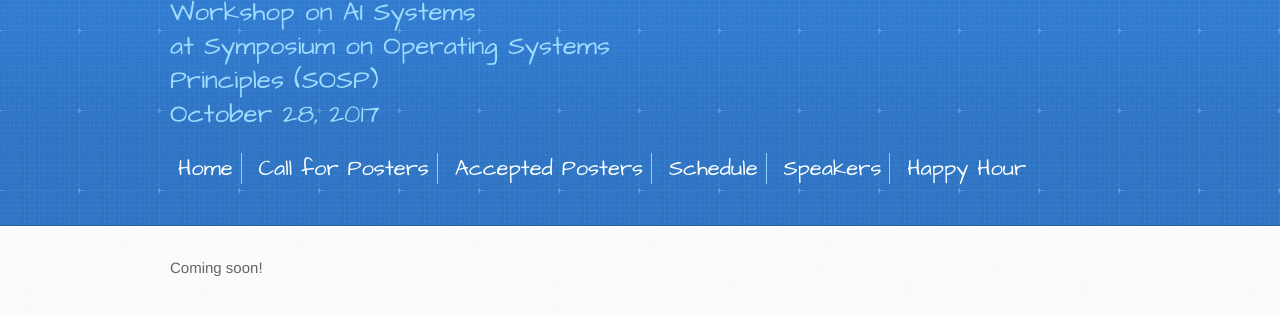
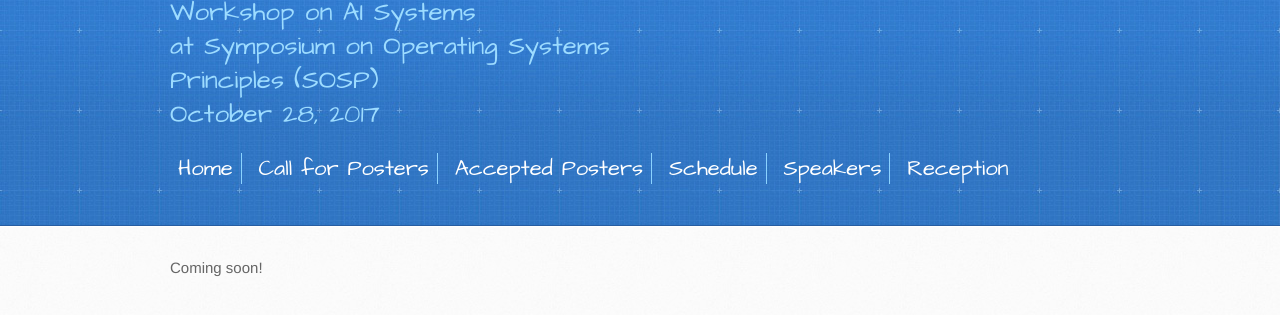
Before and after one commit to LearningSys/sosp17, a Jekyll site: the page built from talks.md, in a window 1280 px wide. Shown: the part 130-445 px from the top of the page. Built offline with Jekyll 4.4.1, drawn with Linux system fonts in a browser that asks for light colours; our own code applies the rules of GitHub Pages for plain Markdown files; the repository's description, which GitHub fills in, is left out.

Commit message:
Update default.html

```diff
--- a/_layouts/default.html
+++ b/_layouts/default.html
@@ -30,7 +30,7 @@
 			<span class='menu-link'><a href='acceptedposters.html'>Accepted Posters</a></span>
 			<span class='menu-link'><a href='schedule.html'>Schedule</a></span>
 			<span class='menu-link'><a href='talks.html'>Speakers</a></span>
-			<span class='menu-link-last'><a href='happyhour.html'>Happy Hour</a></span>
+			<span class='menu-link-last'><a href='happyhour.html'>Reception</a></span>
 			<!-- <span class='menu&#45;link&#45;last'><a href='papers.html'>Accepted Papers</a></span> -->
 		</div>
       </div>
```
